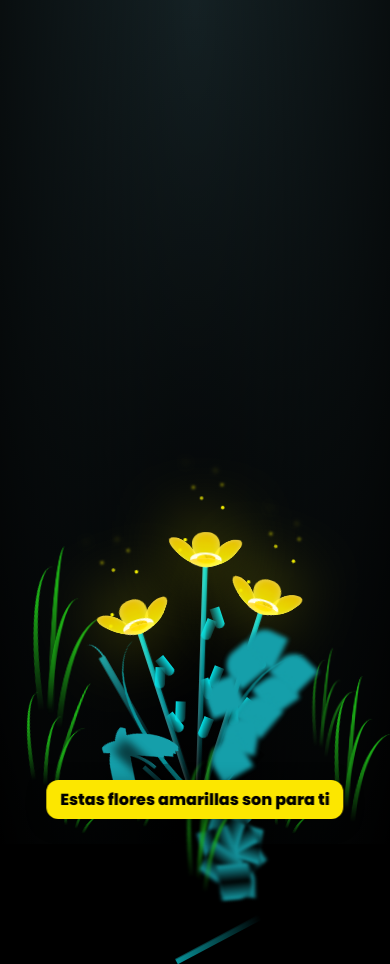
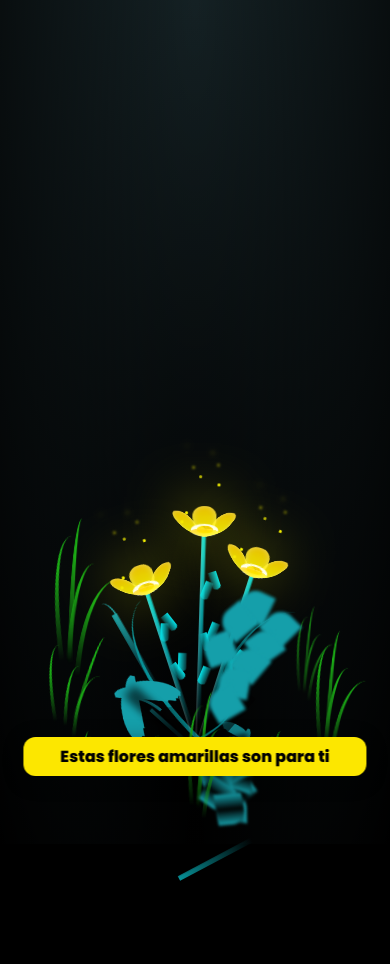
Before and after one commit to DOMI0004/Creaciones, a plain HTML site: page flor/flores_amarillas.html in a window 390 px wide. After the commit the page ends 880 px from the top, so only its background shows below. Drawn offline with Linux system fonts and the light colour scheme.

Commit message:
Add files via upload

```diff
--- a/flor/flores_amarillas.html
+++ b/flor/flores_amarillas.html
@@ -1140,26 +1140,27 @@ body {
 
 .message {
   background: #fce700;
-  bottom: 40px;
+  position: fixed;
+  bottom: 12vh;
   left: 50%;
   transform: translateX(-50%);
   font-family: "Poppins", sans-serif;
-  font-size: clamp(1.1rem, 5vw, 2.2rem);
+  font-size: clamp(1rem, 4.5vw, 2rem);
   font-style: normal;
   font-weight: 800;
   line-height: 1.2;
-  padding: 12px 18px;
-  position: absolute;
+  padding: 10px 16px;
   opacity: 0;
   animation: fadeIn 1s forwards;
   animation-delay: 2s;
   color: #000;
   border-radius: 12px;
   text-align: center;
-  z-index: 1000;
-  max-width: 90vw;
-  width: max-content;
+  z-index: 9999;
+  width: 90%;
+  max-width: 500px;
   white-space: normal;
+  overflow-wrap: break-word;
   box-shadow: 0 4px 20px rgba(0,0,0,0.4);
 }
 
@@ -1169,12 +1170,17 @@ body {
   }
 }
 
-/* Ajuste extra para móviles muy pequeños */
-@media (max-width: 400px) {
+/* Ajuste para celulares */
+@media (max-width: 600px) {
+  .flowers {
+    transform: translateY(-8vh) scale(0.78);
+  }
+
   .message {
+    bottom: 8vh;
+    width: 88%;
     font-size: 1rem;
-    padding: 10px 14px;
-    bottom: 25px;
+    padding: 10px 12px;
   }
 }
 
```
